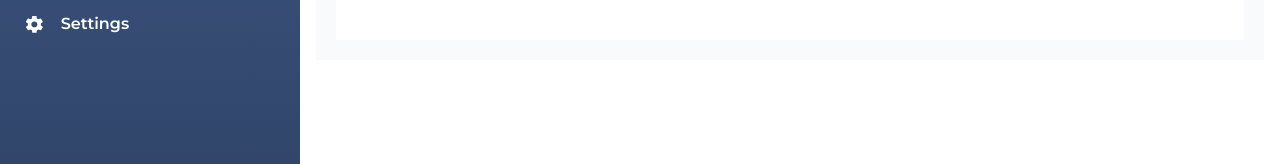
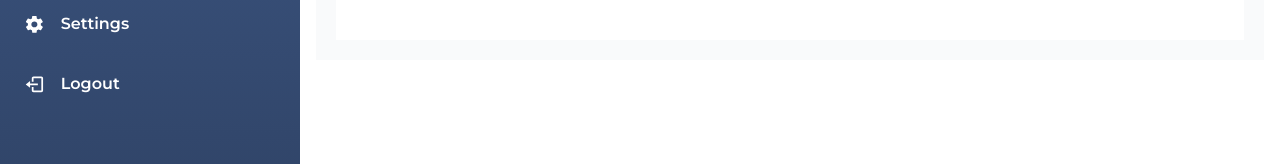
Before and after one commit to sixavengers/travel-agency-client, a React (Create React App) app: page /dashboard/admin/packages in a window 1280 px wide. Shown: the part 525-689 px from the top of the page. Built offline with nearby package versions, Linux system fonts and the light colour scheme.

Commit message:
done all the design in dashbaord

```diff
--- a/src/pages/Dashboard/Dashboard/DashboardMenus.tsx
+++ b/src/pages/Dashboard/Dashboard/DashboardMenus.tsx
@@ -1,4 +1,4 @@
-import { BiPackage, BiPlus, BiUser } from "react-icons/bi";
+import { BiLogOut, BiPackage, BiPlus, BiUser } from "react-icons/bi";
 import { FaUsers } from "react-icons/fa";
 import { IoMdSettings, IoMdSpeedometer } from "react-icons/io";
 import { Link, useLocation } from "react-router-dom";
@@ -50,6 +50,11 @@ const DashboardMenus = (props: Props) => {
       path: "/dashboard/settings",
       icon: <IoMdSettings />,
     },
+    {
+      name: "Logout",
+      path: "/dashboard/settings",
+      icon: <BiLogOut />,
+    },
   ];
 
   return (
```
